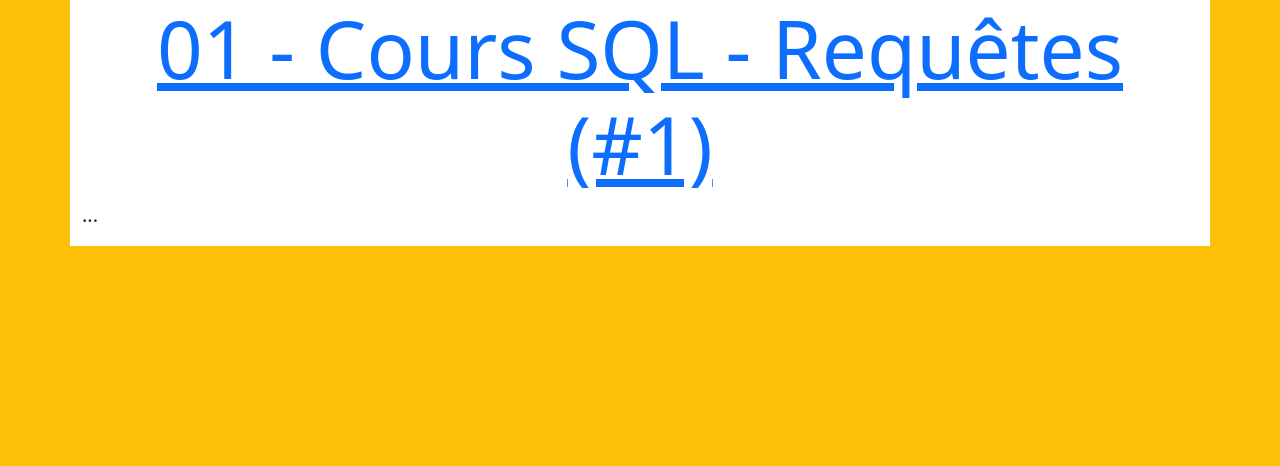
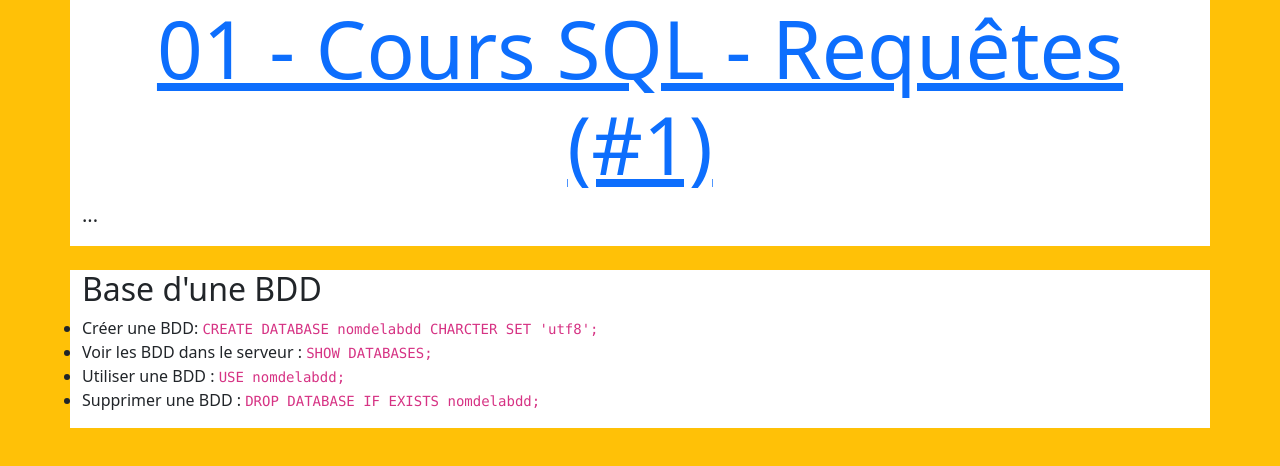
Before and after one commit to arnold2905/coursSQL, a plain HTML site: page 01_requetes.html in a window 1280 px wide. Drawn offline with nearby package versions, Linux system fonts and the light colour scheme.

Commit message:
cours suite
cours

```diff
--- a/01_requetes.html
+++ b/01_requetes.html
@@ -30,12 +30,17 @@
 
     <section class="container mb-4 bg-white">
         <div class="row">
-
+            <h2>Base d'une BDD</h2>
+            <ul>
+                <li>Créer une BDD: <code>CREATE DATABASE nomdelabdd CHARCTER SET 'utf8';</code></li>
+                <li>Voir les BDD dans le serveur : <code>SHOW DATABASES;</code></li>
+                <li>Utiliser une BDD : <code>USE nomdelabdd;</code></li>
+                <li>Supprimer une BDD : <code>DROP DATABASE IF EXISTS nomdelabdd;</code></li>
+            </ul>
         </div>
         <!-- fin row  -->
     </section>
     <!-- fin container  -->
-
 
 
     <!-- Optional JavaScript -->
```
